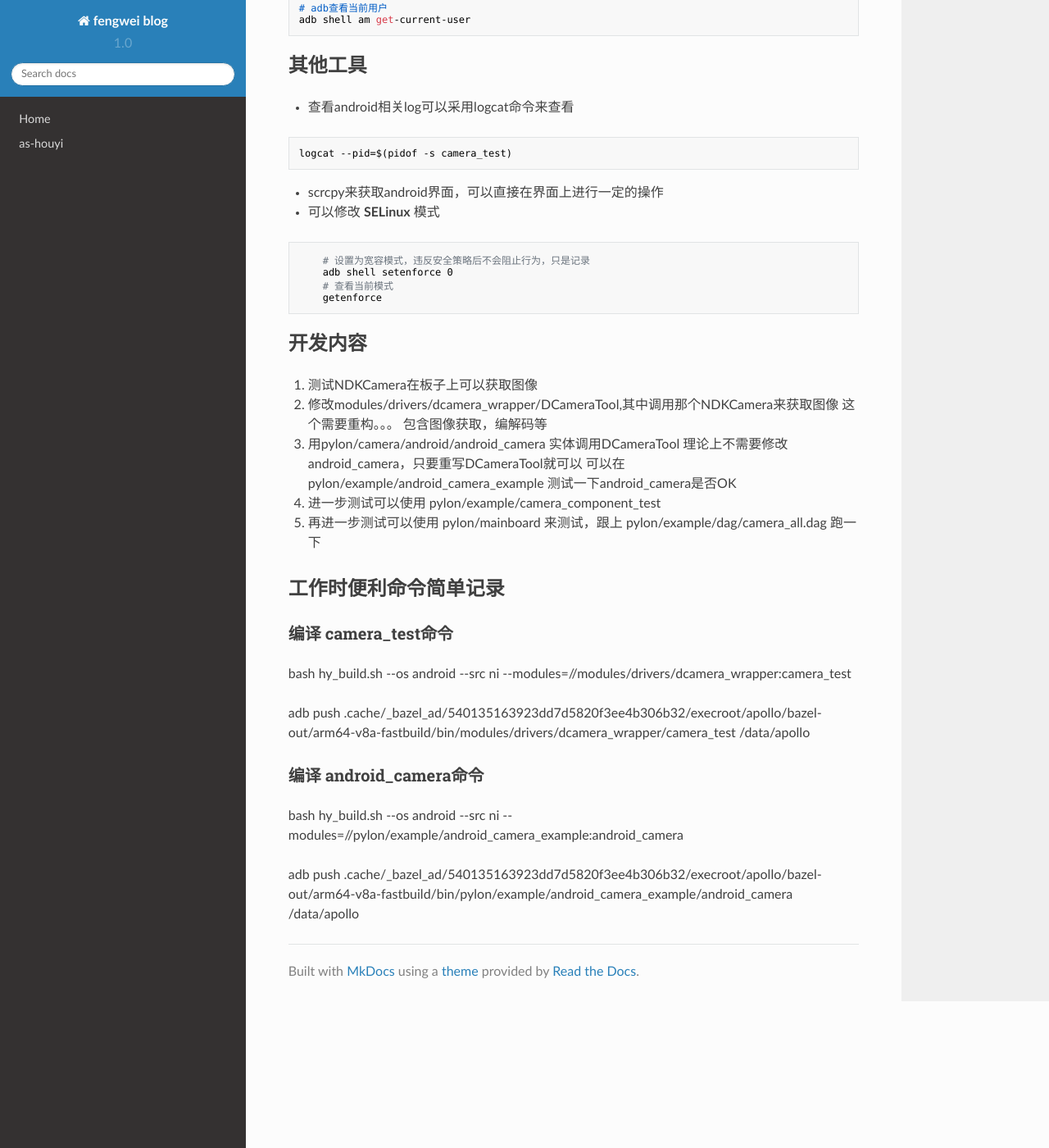
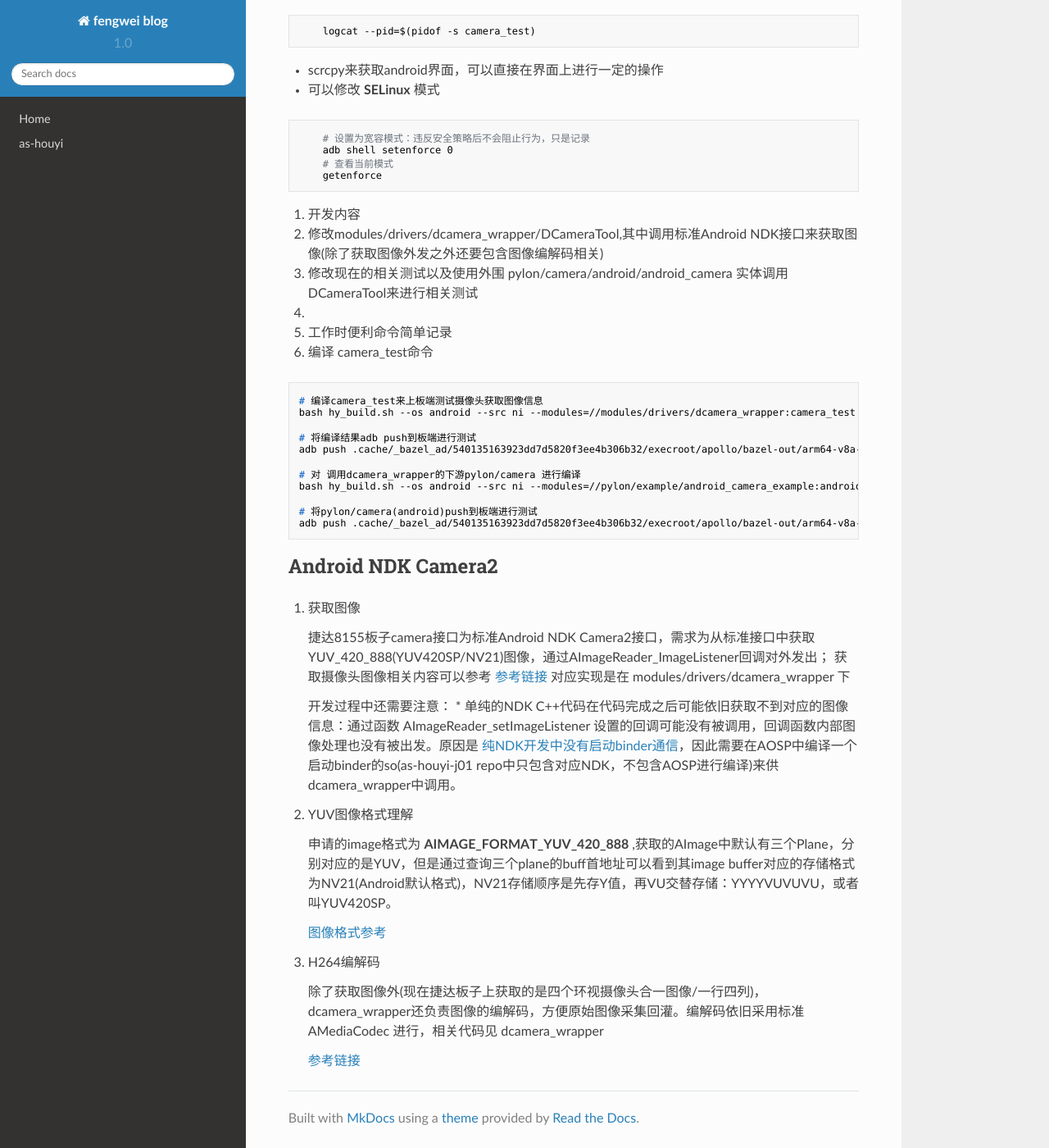
Before and after one commit to chima123/document, an MkDocs documentation site: the page built from docs/as-houyi/middleware/camera.md, in a window 1280 px wide and 1400 px high, scrolled down 525 px. Shown: the whole window at 82% size. Built offline with MkDocs 1.6.1, drawn with Linux system fonts in a browser that asks for light colours; nearby versions of some CDN libraries; some of the changed text lies outside the part shown.

Commit message:
update camera docs

````diff
--- a/docs/as-houyi/middleware/camera.md
+++ b/docs/as-houyi/middleware/camera.md
@@ -4,15 +4,10 @@
 
 ## 前期工作
 
-1. adb 连接到捷达板子上
+1. adb 连接到捷达板子并修改相应权限
 
 ```
 adb connect 172.25.192.122:5555
-```
-
-2. 更改板端权限之后才可以OpenCamera成功
-
-```
 # 修改adb root权限
 adb root
 # 挂在文件系统为可读写模式
@@ -23,11 +18,9 @@ adb shell am switch-user 0
 adb shell am get-current-user
 ```
 
-## 其他工具
-
-* 查看android相关log可以采用logcat命令来查看
+* 查看android相关log可以采用 logcat 命令来查看
 ```
-logcat --pid=$(pidof -s camera_test)
+    logcat --pid=$(pidof -s camera_test)
 ```
 
 * scrcpy来获取android界面，可以直接在界面上进行一定的操作
@@ -35,33 +28,56 @@ logcat --pid=$(pidof -s camera_test)
 * 可以修改 **SELinux** 模式
 
 ```
-    # 设置为宽容模式，违反安全策略后不会阻止行为，只是记录
+    # 设置为宽容模式：违反安全策略后不会阻止行为，只是记录
     adb shell setenforce 0
     # 查看当前模式
     getenforce
 ```
 
-## 开发内容
+2. 开发内容
 
-1. 测试NDKCamera在板子上可以获取图像
-2. 修改modules/drivers/dcamera_wrapper/DCameraTool,其中调用那个NDKCamera来获取图像
-    这个需要重构。。。
-    包含图像获取，编解码等
-3. 用pylon/camera/android/android_camera 实体调用DCameraTool
-    理论上不需要修改android_camera，只要重写DCameraTool就可以
-    可以在pylon/example/android_camera_example 测试一下android_camera是否OK
+* 修改modules/drivers/dcamera_wrapper/DCameraTool,其中调用标准Android NDK接口来获取图像(除了获取图像外发之外还要包含图像编解码相关)
+* 修改现在的相关测试以及使用外围 pylon/camera/android/android_camera 实体调用DCameraTool来进行相关测试
+*
 
-4. 进一步测试可以使用 pylon/example/camera_component_test
-5. 再进一步测试可以使用  pylon/mainboard 来测试，跟上 pylon/example/dag/camera_all.dag 跑一下
+3. 工作时便利命令简单记录
 
-## 工作时便利命令简单记录
-
-### 编译 camera_test命令
+* 编译 camera_test命令
+```shell
+# 编译camera_test来上板端测试摄像头获取图像信息
 bash hy_build.sh --os android --src ni --modules=//modules/drivers/dcamera_wrapper:camera_test
 
+# 将编译结果adb push到板端进行测试
 adb push .cache/_bazel_ad/540135163923dd7d5820f3ee4b306b32/execroot/apollo/bazel-out/arm64-v8a-fastbuild/bin/modules/drivers/dcamera_wrapper/camera_test /data/apollo
 
-### 编译 android_camera命令
+# 对 调用dcamera_wrapper的下游pylon/camera 进行编译
 bash hy_build.sh --os android --src ni --modules=//pylon/example/android_camera_example:android_camera
 
+# 将pylon/camera(android)push到板端进行测试
 adb push .cache/_bazel_ad/540135163923dd7d5820f3ee4b306b32/execroot/apollo/bazel-out/arm64-v8a-fastbuild/bin/pylon/example/android_camera_example/android_camera /data/apollo
+```
+
+## Android NDK Camera2
+
+
+1. 获取图像
+
+    捷达8155板子camera接口为标准Android NDK Camera2接口，需求为从标准接口中获取YUV_420_888(YUV420SP/NV21)图像，通过AImageReader_ImageListener回调对外发出；
+获取摄像头图像相关内容可以参考 [参考链接](https://www.cnblogs.com/qi-xmu/p/17287888.html)
+对应实现是在 modules/drivers/dcamera_wrapper 下
+
+    开发过程中还需要注意：
+    * 单纯的NDK C++代码在代码完成之后可能依旧获取不到对应的图像信息：通过函数 AImageReader_setImageListener 设置的回调可能没有被调用，回调函数内部图像处理也没有被出发。原因是 [纯NDK开发中没有启动binder通信](https://stackoverflow.com/questions/52710811/android-camera2-executable-failed-to-get-frames)，因此需要在AOSP中编译一个启动binder的so(as-houyi-j01 repo中只包含对应NDK，不包含AOSP进行编译)来供dcamera_wrapper中调用。
+
+
+2. YUV图像格式理解
+
+    申请的image格式为 **AIMAGE_FORMAT_YUV_420_888** ,获取的AImage中默认有三个Plane，分别对应的是YUV，但是通过查询三个plane的buff首地址可以看到其image buffer对应的存储格式为NV21(Android默认格式)，NV21存储顺序是先存Y值，再VU交替存储：YYYYVUVUVU，或者叫YUV420SP。
+
+    [图像格式参考](https://www.cnblogs.com/vaughnhuang/articles/16043168.html)
+
+3. H264编解码
+
+    除了获取图像外(现在捷达板子上获取的是四个环视摄像头合一图像/一行四列)，dcamera_wrapper还负责图像的编解码，方便原始图像采集回灌。编解码依旧采用标准 AMediaCodec 进行，相关代码见 dcamera_wrapper
+
+    [参考链接](https://blog.csdn.net/hello_1995/article/details/122091747)
````
